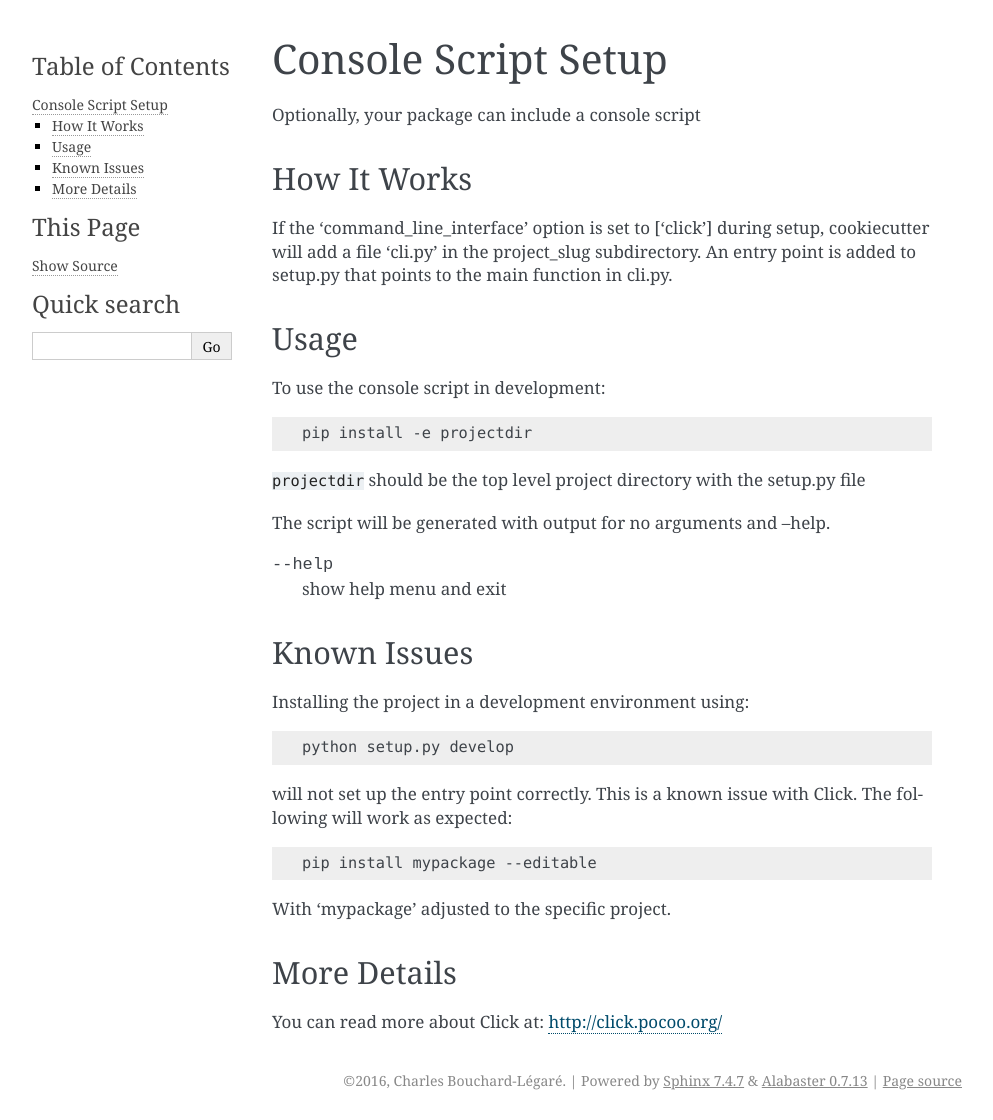
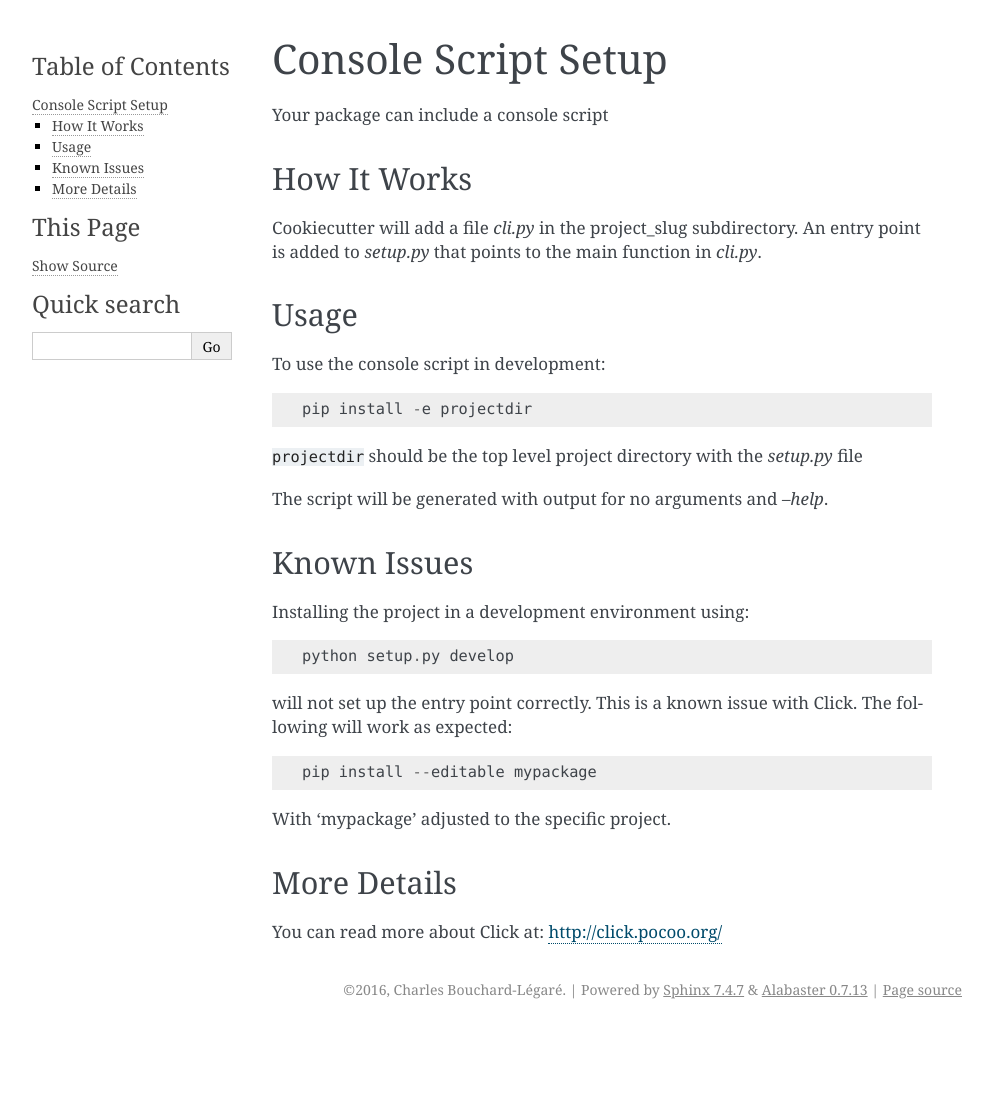
Before and after one commit to cblegare/cookiecutter-py, a Sphinx documentation site: the page built from docs/console_script_setup.rst, in a window 1280 px wide. Shown: the whole page, without its empty margins (148-1141 px from the left). Built offline with Sphinx 7.4.7, drawn with Linux system fonts in a browser that asks for light colours; after the commit the page ends 1029 px from its top, so only the background shows below that.

Commit message:
1.0.1 (#5)
* Recommend venv in project folder

* Fixed numerous documentation and style issues.  Should fix #3

```diff
--- a/cookiecutter.json
+++ b/cookiecutter.json
@@ -3,7 +3,7 @@
   "email": "cblegare.atl@ntis.ca",
   "github_username": "abstrus",
   "project_name": "Demo Cookie",
-  "namespace": "abstrus",
+  "namespace": "cblegare",
   "project_slug": "{{ cookiecutter.project_name.lower().replace(' ', '_') }}",
   "package_name": "{% if cookiecutter.namespace %}{{ cookiecutter.namespace }}.{{ cookiecutter.project_slug }}{% else %}{{ cookiecutter.project_slug }}{% endif %}",
   "project_short_description": "Demonstration Cookie gets you started with some tools!",
--- a/docs/conf.py
+++ b/docs/conf.py
@@ -29,7 +29,7 @@ project_metadata = get_distribution_info()
 # -- General configuration ------------------------------------------------
 
 # If your documentation needs a minimal Sphinx version, state it here.
-needs_sphinx = '1.5a2'
+needs_sphinx = '1.5'
 
 # Add any Sphinx extension module names here, as strings. They can be
 # extensions coming with Sphinx (named 'sphinx.ext.*') or your custom
--- a/docs/console_script_setup.rst
+++ b/docs/console_script_setup.rst
@@ -4,49 +4,41 @@
 Console Script Setup
 ====================
 
-Optionally, your package can include a console script
+Your package can include a console script
 
 
 How It Works
 ------------
 
-If the 'command_line_interface' option is set to ['click'] during setup, cookiecutter will
-add a file 'cli.py' in the project_slug subdirectory. An entry point is added to
-setup.py that points to the main function in cli.py.
+Cookiecutter will add a file `cli.py` in the project_slug subdirectory. An
+entry point is added to `setup.py` that points to the main function in
+`cli.py`.
 
 
 Usage
 -----
 
-To use the console script in development:
-
-.. code-block:: bash
+To use the console script in development::
 
     pip install -e projectdir
 
-``projectdir`` should be the top level project directory with the setup.py file
+``projectdir`` should be the top level project directory with the `setup.py`
+file
 
-The script will be generated with output for no arguments and --help.
-
---help
-    show help menu and exit
+The script will be generated with output for no arguments and `--help`.
 
 
 Known Issues
 ------------
 
-Installing the project in a development environment using:
-
-.. code-block:: bash
+Installing the project in a development environment using::
 
     python setup.py develop
 
 will not set up the entry point correctly. This is a known issue with Click.
-The following will work as expected:
+The following will work as expected::
 
-.. code-block:: bash
-
-    pip install mypackage --editable
+    pip install --editable mypackage
 
 With 'mypackage' adjusted to the specific project.
 
--- a/docs/troubleshooting.rst
+++ b/docs/troubleshooting.rst
@@ -7,7 +7,7 @@ Troubleshooting
 .. note:: Can you help improve this file? `Edit this file`_
           and submit a pull request with your improvements!
 
-.. _`Edit this file`: https://github.com/audreyr/cookiecutter-pypackage/blob/master/docs/troubleshooting.rst
+.. _`Edit this file`: https://github.com/cblegare/cookiecutter-py/blob/master/docs/troubleshooting.rst
 
 
 Windows Issues
--- a/{{cookiecutter.project_slug}}/docs/setup_script.rst
+++ b/{{cookiecutter.project_slug}}/docs/setup_script.rst
@@ -7,13 +7,9 @@ setup module
 
 The *setup.py* file is a swiss knife for various tasks.
 
-
-making a virtual python environment
------------------------------------
-
 Start by creating a virtual python environment::
 
-    $ python setup.py venv
+    $ python -m venv .
 
 You now can use this isolated clean python environment::
 
```
Also changed, not shown: CONTRIBUTING.rst (+14 -27 lines), README.rst (+8 -5 lines), docs/descriptor.rst (deleted, +0 -7 lines), docs/modules.rst (deleted, +0 -9 lines), docs/pypi_release_checklist.rst (+19 -27 lines), docs/setup.rst (deleted, +0 -9 lines), docs/tests.rst (deleted, +0 -18 lines), docs/tutorial.rst (+19 -28 lines), setup.cfg (+11 -1 lines), setup.py (+74 -79 lines), 4 other files.
